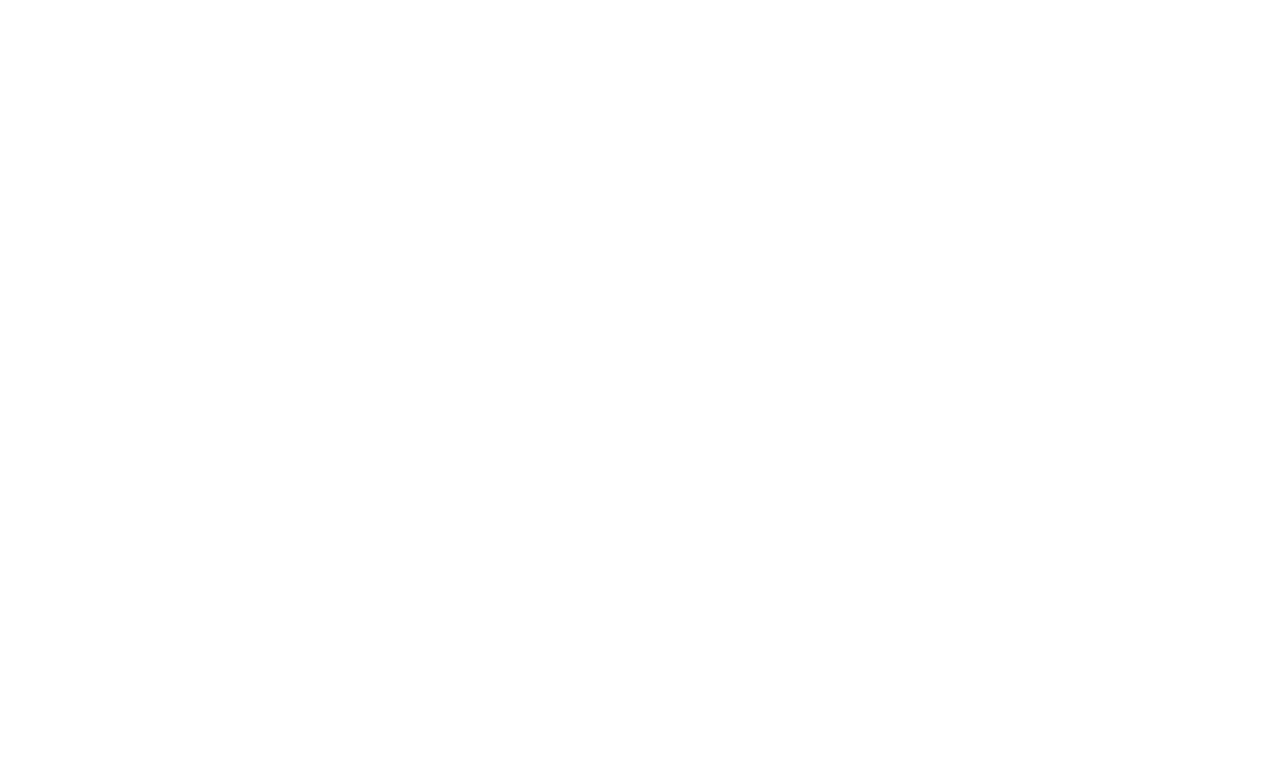
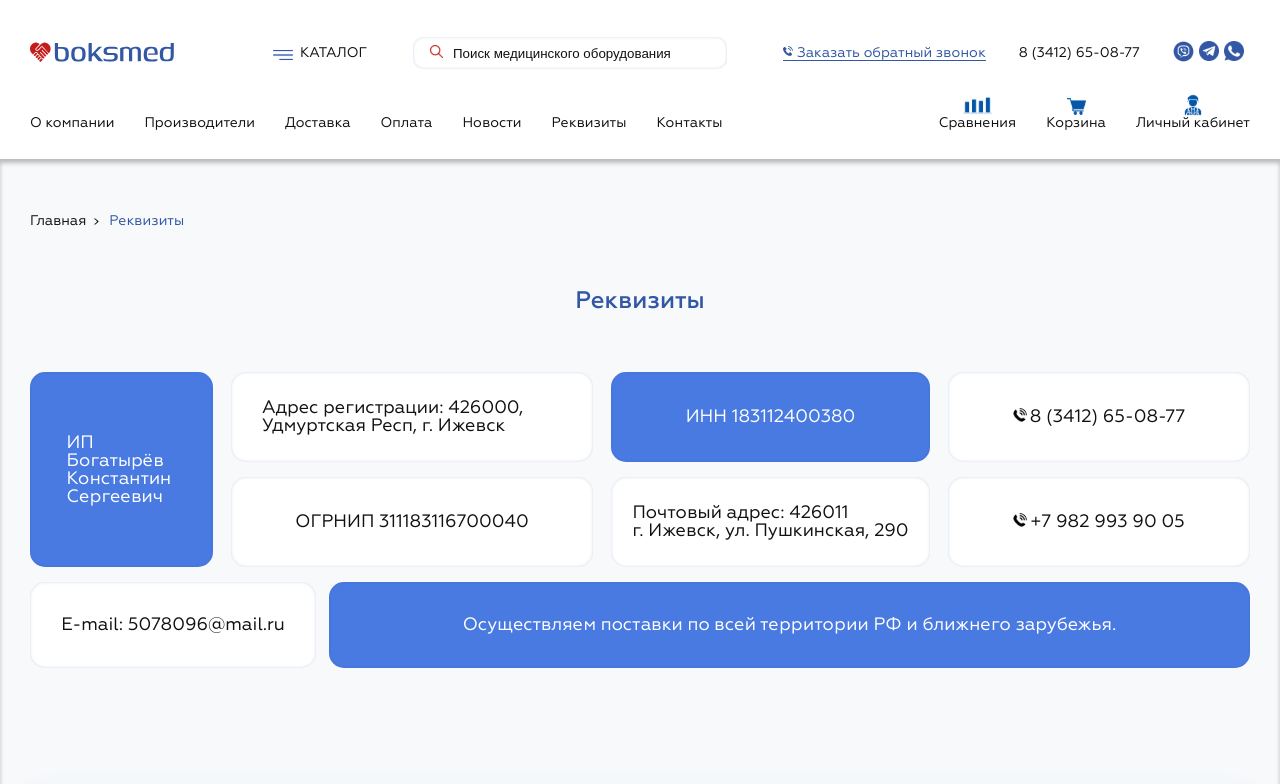
Before and after one commit to oblomov4/boksmed-next, a Next.js app: page /details in a window 1280 px wide. Before the commit this address had no page. Shown: the top 784 px of the page. Built offline with nearby package versions, Linux system fonts and the light colour scheme.

Commit message:
Details info

```diff
--- /dev/null
+++ b/app/(main)/details/page.tsx
@@ -0,0 +1,36 @@
+import { BreadCrumps, DetailsInfo, FormWrapper, QuestionForm } from '@/shared/components';
+
+export default function DetailsPage() {
+  return (
+    <>
+      <BreadCrumps
+        links={[
+          {
+            id: 0,
+            text: 'Главная',
+            link: '/',
+          },
+          {
+            id: 1,
+            text: 'Реквизиты',
+            link: '/details',
+          },
+        ]}
+      />
+      <h2 className="title">Реквизиты</h2>
+
+      <DetailsInfo />
+
+      <section className="form-section">
+        <div className="container">
+          <FormWrapper
+            title="Задать вопрос"
+            underFormText="Нажимая на кнопку «отправить», я соглашаюсь с условиями."
+            border>
+            <QuestionForm />
+          </FormWrapper>
+        </div>
+      </section>
+    </>
+  );
+}
--- a/app/css/global.css
+++ b/app/css/global.css
@@ -1231,6 +1231,158 @@
   font-size: 10px;
 }
 
+/* form-section */
+
+.form-section {
+  margin-bottom: 100px;
+}
+
+/* details */
+
+/* details */
+
+.details {
+  margin-bottom: 118px;
+}
+.container {
+}
+.title {
+}
+.details__inner {
+  display: grid;
+  grid-template-columns: repeat(4, 1fr);
+  grid-column-gap: 18px;
+  grid-row-gap: 15px;
+  margin-bottom: 15px;
+}
+.details__box {
+  background-color: #ffffff;
+  box-shadow: inset 0 0 3px rgba(50, 87, 164, 0.25);
+  padding: 27px 10px;
+  display: flex;
+  justify-content: center;
+  align-items: center;
+  border-radius: 15px;
+  transition: all 0.3s;
+}
+
+.details__box:hover {
+  filter: drop-shadow(0 20px 50px rgba(73, 122, 226, 0.2));
+}
+
+.details__box--one {
+  /* grid-column-start: 1;
+  grid-row-start: 2; */
+  grid-row-start: 1;
+  grid-row-end: 3;
+  background-color: #497ae2;
+  max-width: 192px;
+}
+
+.details__box--one .details__box-text {
+  max-width: 110px;
+  color: #fff;
+}
+
+.details__box-text {
+  font-size: 18px;
+}
+.details__box--two {
+  min-width: 362px;
+  max-width: 362px;
+  width: 100%;
+}
+
+.details__box--two .details__box-text {
+  max-width: 300px;
+}
+.details__box--three {
+  max-width: 319px;
+  min-width: 319px;
+  background-color: #497ae2;
+}
+
+.details__box--three .details__box-text {
+  color: #fff;
+}
+.details__box--four {
+  min-width: 302px;
+  max-width: 302px;
+}
+
+.details__box--four .details__box-text {
+  position: relative;
+  padding-left: 17px;
+}
+
+.details__box--four .details__box-text::before {
+  content: '';
+  position: absolute;
+  background-image: url('../../public/images/phone.svg');
+  width: 14px;
+  height: 14px;
+  left: 0;
+}
+.details__box--five {
+}
+.details__box--six {
+}
+.details__box--seven {
+}
+
+.details__box--seven .details__box-text {
+  position: relative;
+  padding-left: 17px;
+}
+
+.details__box--seven .details__box-text::before {
+  content: '';
+  position: absolute;
+  background-image: url('../../public/images/phone.svg');
+  width: 14px;
+  height: 14px;
+  left: 0;
+}
+
+.details__bottom {
+  display: flex;
+  gap: 13px;
+  font-size: 18px;
+}
+.details__bottom-email {
+  box-shadow: inset 0 0 3px rgba(50, 87, 164, 0.25);
+  max-width: 286px;
+  width: 100%;
+  background-color: #fff;
+  min-height: 86px;
+  display: flex;
+  justify-content: center;
+  align-items: center;
+  border-radius: 15px;
+  padding: 10px;
+  transition: all 0.3s;
+}
+
+.details__bottom-email:hover {
+  filter: drop-shadow(0 20px 50px rgba(73, 122, 226, 0.2));
+}
+.details__bottom-dilivery {
+  background-color: #497ae2;
+  box-shadow: inset 0 0 3px rgba(50, 87, 164, 0.25);
+  transition: all 0.3s;
+  flex-grow: 1;
+  display: flex;
+  justify-content: center;
+  align-items: center;
+  color: #fff;
+  border-radius: 15px;
+  padding: 10px;
+}
+
+.details__bottom-dilivery:hover {
+  filter: drop-shadow(0 20px 50px rgba(73, 122, 226, 0.2));
+}
+
 /* footer */
 .footer {
   background-color: #232323;
--- /dev/null
+++ b/shared/components/details-info.tsx
@@ -0,0 +1,51 @@
+import React from 'react';
+
+export const DetailsInfo: React.FC = () => {
+  return (
+    <section className="details">
+      <div className="container">
+        <div className="details__inner">
+          <div className="details__box details__box--one">
+            <p className="details__box-text">ИП Богатырёв Константин Сергеевич</p>
+          </div>
+
+          <div className="details__box details__box--two">
+            <p className="details__box-text">
+              Адрес регистрации: 426000, Удмуртская Респ, г. Ижевск
+            </p>
+          </div>
+
+          <div className="details__box details__box--three">
+            <p className="details__box-text">ИНН 183112400380</p>
+          </div>
+
+          <div className="details__box details__box--four">
+            <p className="details__box-text">8 (3412) 65-08-77</p>
+          </div>
+
+          <div className="details__box details__box--five">
+            <p className="details__box-text">ОГРНИП 311183116700040</p>
+          </div>
+
+          <div className="details__box details__box--six">
+            <p className="details__box-text">
+              Почтовый адрес: 426011 <br />
+              г. Ижевск, ул. Пушкинская, 290
+            </p>
+          </div>
+
+          <div className="details__box details__box--seven">
+            <p className="details__box-text">+7 982 993 90 05</p>
+          </div>
+        </div>
+
+        <div className="details__bottom">
+          <p className="details__bottom-email">E-mail: 5078096@mail.ru</p>
+          <p className="details__bottom-dilivery">
+            Осуществляем поставки по всей территории РФ и ближнего зарубежья.
+          </p>
+        </div>
+      </div>
+    </section>
+  );
+};
--- a/shared/components/index.ts
+++ b/shared/components/index.ts
@@ -15,4 +15,5 @@
 export { Documents } from './documents';
 export { ContactInfo } from './contact-info';
 export { QuestionForm } from './question-form';
+export { DetailsInfo } from './details-info';
 export { Footer } from './footer';
```
